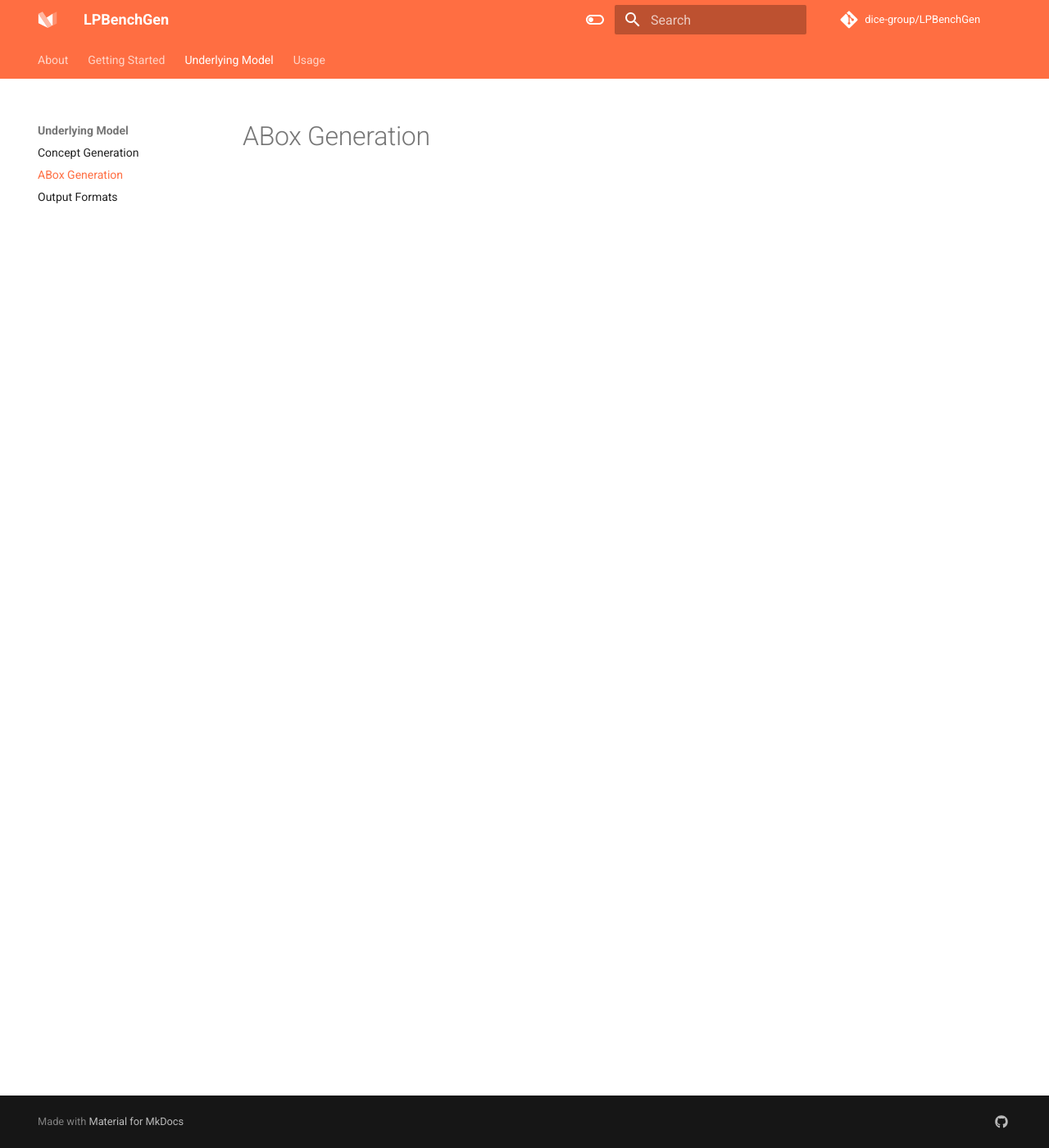
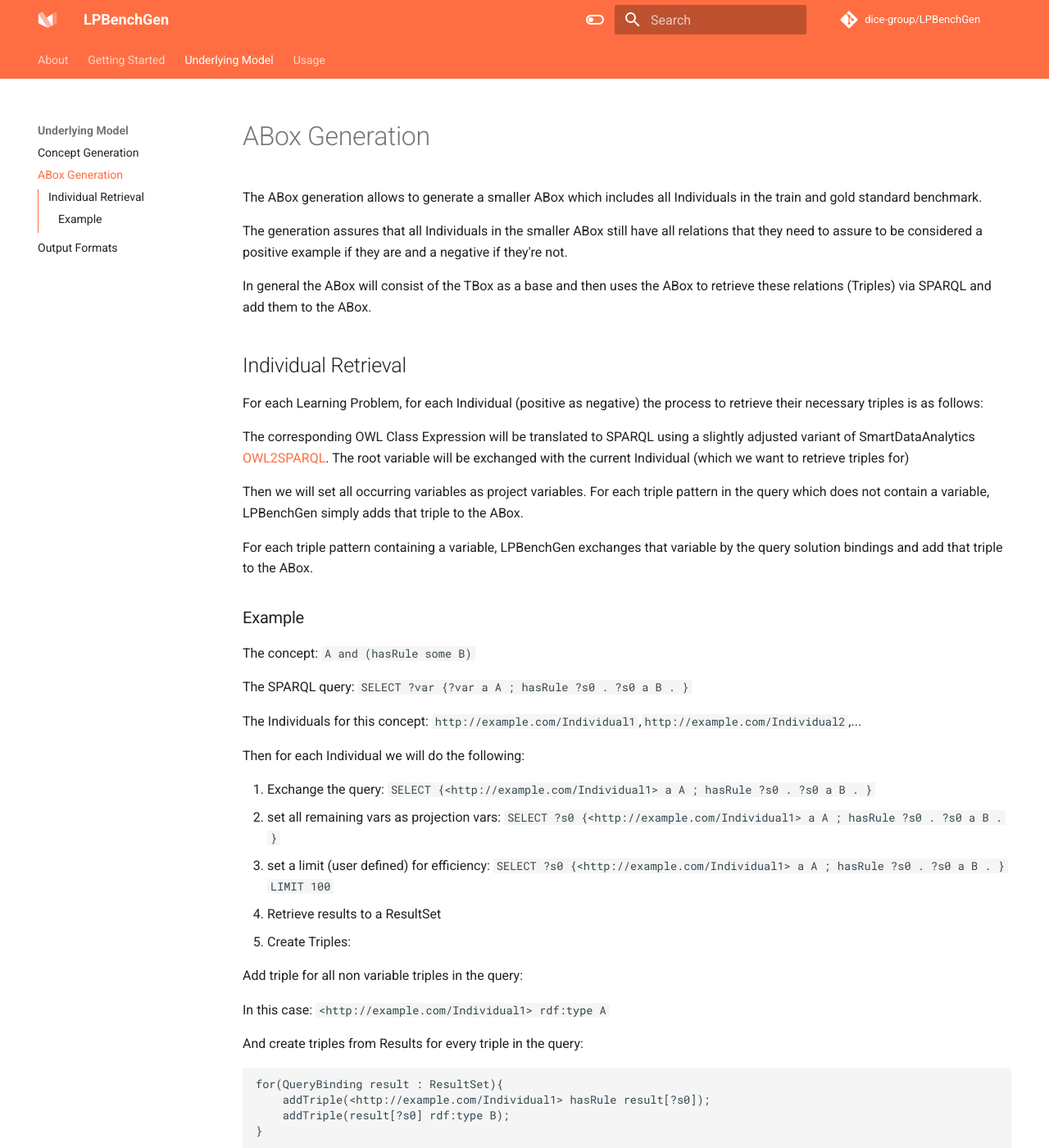
Before and after one commit to dice-group/LPBenchGen, an MkDocs documentation site: the page built from docs/Underlying-Model/ABox-Generation.md, in a window 1280 px wide and 1400 px high. Shown: the whole window at 82% size. Built offline with MkDocs 1.6.1 and Material for MkDocs 9.7.7, drawn with Linux system fonts in a browser that asks for light colours; comment, search, counter and statistics services are not loaded.

````diff
--- a/docs/Underlying-Model/ABox-Generation.md
+++ b/docs/Underlying-Model/ABox-Generation.md
@@ -1 +1,49 @@
 # ABox Generation
+
+The ABox generation allows to generate a smaller ABox which includes all Individuals in the train and gold standard benchmark.
+
+The generation assures that all Individuals in the smaller ABox still have all relations that they need to assure to be considered a positive example if they are and a negative if they're not.
+
+In general the ABox will consist of the TBox as a base and then uses the ABox to retrieve these relations (Triples) via SPARQL and add them to the ABox.
+
+## Individual Retrieval
+
+For each Learning Problem, for each Individual (positive as negative) the process to retrieve their necessary triples is as follows:
+
+The corresponding OWL Class Expression will be translated to SPARQL using a slightly adjusted variant of SmartDataAnalytics [OWL2SPARQL](https://github.com/SmartDataAnalytics/OWL2SPARQL).
+The root variable will be exchanged with the current Individual (which we want to retrieve triples for)
+
+Then we will set all occurring variables as project variables.
+For each triple pattern in the query which does not contain a variable, LPBenchGen simply adds that triple to the ABox.
+
+For each triple pattern containing a variable, LPBenchGen exchanges that variable by the query solution bindings and add that triple to the ABox.
+
+### Example
+
+The concept: `A and (hasRule some B)`
+
+The SPARQL query: `SELECT ?var {?var a A ; hasRule ?s0 . ?s0 a B . }`
+
+The Individuals for this concept: `http://example.com/Individual1`,`http://example.com/Individual2`,...
+
+Then for each Individual we will do the following:
+
+1. Exchange the query: `SELECT  {<http://example.com/Individual1> a A ; hasRule ?s0 . ?s0 a B . }`
+2. set all remaining vars as projection vars: `SELECT ?s0  {<http://example.com/Individual1> a A ; hasRule ?s0 . ?s0 a B . }`
+3. set a limit (user defined) for efficiency: `SELECT ?s0  {<http://example.com/Individual1> a A ; hasRule ?s0 . ?s0 a B . } LIMIT 100`
+4. Retrieve results to a ResultSet
+5. Create Triples:
+
+Add triple for all non variable triples in the query:
+
+In this case: `<http://example.com/Individual1> rdf:type A`
+
+And create triples from Results for every triple in the query:
+
+```
+for(QueryBinding result : ResultSet){
+    addTriple(<http://example.com/Individual1> hasRule result[?s0]);
+    addTriple(result[?s0] rdf:type B);
+}
+
+```
--- a/mkdocs.yml
+++ b/mkdocs.yml
@@ -1,6 +1,7 @@
 
 extra:
   version: $VERSION
+  release_version: $RELEASE_VERSION
   social:
     - icon: fontawesome/brands/github
       link: https://github.com/dice-group/LPBenchGen
````
Also changed, not shown: CHANGELOG.md (added, +33 -0 lines), docs/Getting-Started/Run-LPBenchGen.md (+2 -2 lines), docs/Getting-Started/index.md (+1 -1 lines), docs/Usage/Configuration.md (+152 -0 lines), 3 other files.
